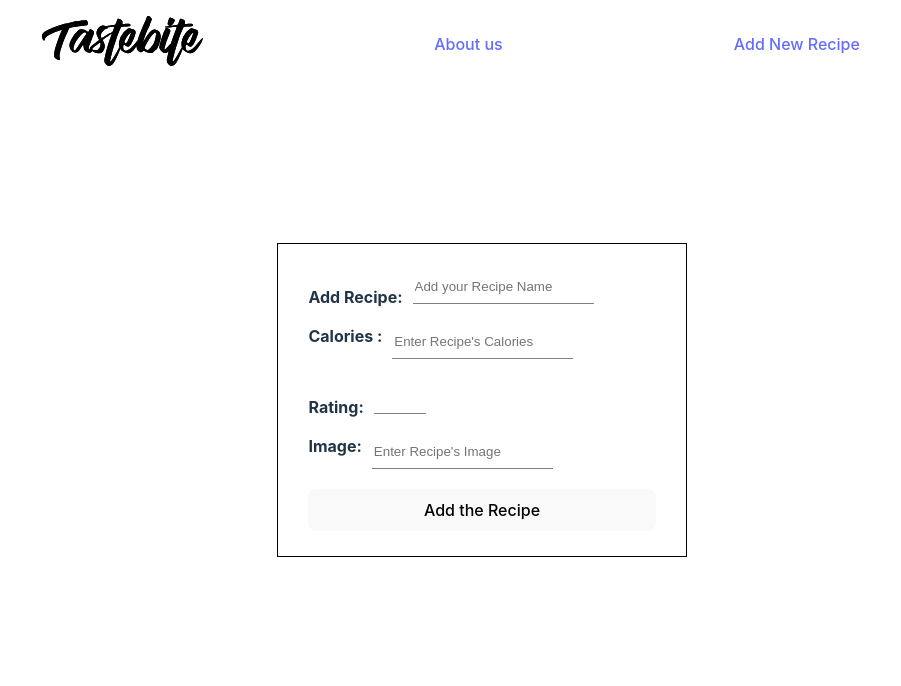
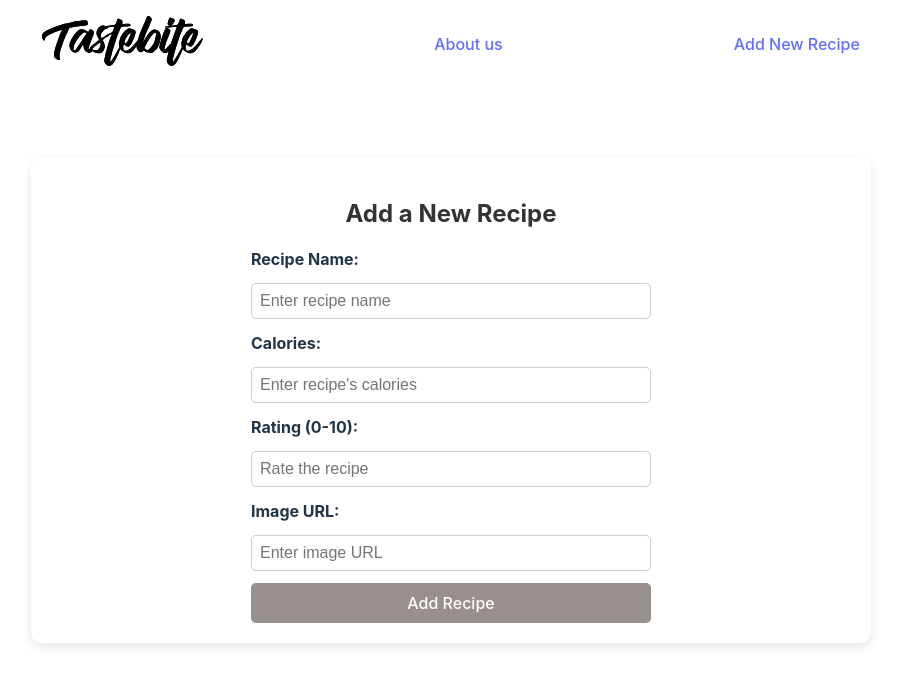
Before and after one commit to leen165/react-App, a React (Vite) app in the folder Recipe-Book/: page /add in a window 1280 px wide. Shown: the top 686 px of the page, without its empty margins (189-1090 px from the left). Built offline with nearby package versions, Linux system fonts and the light colour scheme.

Commit message:
added a search bar and improved the design of the add recipe section

```diff
--- a/Recipe-Book/src/components/AddRecipe.jsx
+++ b/Recipe-Book/src/components/AddRecipe.jsx
@@ -1,11 +1,8 @@
-import React from "react";
-import { useState } from "react";
-import "../pages/RecipeDetails";
-import RecipeList from "./RecipesList";
+import React, { useState } from "react";
+import { v4 as uuid } from "uuid";
 import "./RecipeList.css";
-import { v4 as uuid } from "uuid";
-function AddRecipe(props) {
 
+function AddRecipe({ callbackToCreat }) {
   const [name, setName] = useState("");
   const [image, setImage] = useState("");
   const [calories, setCalories] = useState("");
@@ -14,86 +11,74 @@ function AddRecipe(props) {
   const handleSubmit = (event) => {
     event.preventDefault();
 
+    if (!name || !image) {
+      alert("Recipe name and image are required!");
+      return;
+    }
+
     const recipeObj = {
-      name: name,
-      image: image,
-      calories: calories,
-      rating: rating,
       id: uuid(),
+      name,
+      image,
+      calories,
+      rating,
     };
-    console.log(recipeObj);
 
-    props.callbackToCreat(recipeObj);
-    // clear form
+    callbackToCreat(recipeObj);
+
+    // Clear form after submission
     setName("");
+    setCalories("");
     setRating("");
-    setCalories("");
     setImage("");
   };
 
   return (
-    <section>
-      <form onSubmit={handleSubmit} className="addRecipe">
-        <label>
-          <p>
-            <strong> Add Recipe:</strong>
-          </p>
+    <section className="add-recipe-container">
+      <h2>Add a New Recipe</h2>
+      <form onSubmit={handleSubmit} className="add-recipe-form">
+        <label>Recipe Name:</label>
         <input
           type="text"
-            name="Recipe"
           value={name}
-            required={true}
-            placeholder="Add your Recipe Name"
-            onChange={(event) => {
-              setName(event.target.value);
-            }}
+          required
+          placeholder="Enter recipe name"
+          onChange={(e) => setName(e.target.value)}
         />
-        </label>
-        <label>
-          <strong> Calories :</strong>
+
+        <label>Calories:</label>
         <input
           type="number"
-            name="Calories"
           value={calories}
-            placeholder="Enter Recipe's Calories"
-            onChange={(event) => {
-              setCalories(event.target.value);
-            }}
+          placeholder="Enter recipe's calories"
+          onChange={(e) => setCalories(e.target.value)}
         />
-        </label>
 
-        <label>
-          <p>
-            <strong>Rating:</strong>
-          </p>
+        <label>Rating (0-10):</label>
         <input
           type="number"
           value={rating}
-            name="Rating"
           min="0"
           max="10"
-            onChange={(event) => {
-              setRating(event.target.value);
-            }}
+          placeholder="Rate the recipe"
+          onChange={(e) => setRating(e.target.value)}
         />
-        </label>
 
-        <label>
-          <strong> Image:</strong>
+        <label>Image URL:</label>
         <input
           type="url"
-            name="image"
           value={image}
-            placeholder="Enter Recipe's Image"
-            onChange={(event) => {
-              setImage(event.target.value);
-            }}
+          required
+          placeholder="Enter image URL"
+          onChange={(e) => setImage(e.target.value)}
         />
-        </label>
 
-        <button>Add the Recipe</button>
+        <button type="submit" className="add-recipe-btn">
+          Add Recipe
+        </button>
       </form>
     </section>
   );
 }
+
 export default AddRecipe;
--- a/Recipe-Book/src/components/RecipeCard.jsx
+++ b/Recipe-Book/src/components/RecipeCard.jsx
@@ -1,15 +1,14 @@
-import React from 'react'
-import { Link } from 'react-router-dom';
+import React from "react";
+import { Link } from "react-router-dom";
 
-function RecipeCard({recipeObj}) {
-
-  console.log(recipeObj)
+function RecipeCard({ recipeObj }) {
   return (
-    <div className="recipeList" key={recipeObj.id}>
+    <div className="recipeList">
       <div>
-        <img src={recipeObj.image} />
+        <img src={recipeObj.image} alt={recipeObj.name} />
       </div>
       <div className="recipe-info">
+        <h3>{recipeObj.name}</h3>
         <Link to={`/recipes/${recipeObj.id}`}>
           <button>See Full Recipe</button>
         </Link>
@@ -18,4 +17,4 @@ function RecipeCard({recipeObj}) {
   );
 }
 
-export default RecipeCard
+export default RecipeCard;
--- a/Recipe-Book/src/components/RecipeList.css
+++ b/Recipe-Book/src/components/RecipeList.css
@@ -24,25 +24,63 @@
 .recipe-info {
   text-align: center;
 }
+.add-recipe-container {
+  width: 800px;
+  margin: auto;
+  padding: 20px;
+  background: #fff;
+  border-radius: 10px;
+  box-shadow: 0px 4px 10px rgba(0, 0, 0, 0.1);
+  text-align: center;
+}
 
-.addRecipe {
+h2 {
+  color: #333;
+  margin-bottom: 15px;
+}
+
+.add-recipe-form {
   display: flex;
   flex-direction: column;
-  width: 100%;
-  border: 1px solid black;
-  padding: 25px 30px;
+  gap: 12px;
+  width: 400px;
+  margin-left: auto;
+  margin-right: auto;
 }
 
-.addRecipe label {
-  display: flex;
-  flex-direction: row;
-  gap: 10px;
-  height: 35px;
-  margin-bottom: 20px;
+label {
+  font-weight: bold;
+  text-align: left;
+}
+
+input {
+  padding: 8px;
+  border: 1px solid #ccc;
+  border-radius: 5px;
+  font-size: 16px;
 
 }
 
-.addRecipe input{
-  border: transparent ;
-  border-bottom: 1px solid gray ;
+.add-recipe-btn {
+  background-color: #98908c;
+  color: white;
+  padding: 10px;
+  border: none;
+  border-radius: 5px;
+  cursor: pointer;
+  font-size: 16px;
+  transition: background 0.3s;
 }
+
+.add-recipe-btn:hover {
+  background-color: #cec9c7;
+}
+
+.recipe-search {
+  margin: 7vh auto 0 auto;
+  border: transparent;
+  border-bottom: 1px solid black;
+  height: 50px;
+  font-size: 20px;
+  text-align: center;
+}
--- a/Recipe-Book/src/components/RecipesList.jsx
+++ b/Recipe-Book/src/components/RecipesList.jsx
@@ -3,8 +3,7 @@ import recipes from "../assets/recipes.json";
 import RecipeCard from "./RecipeCard";
 import "./RecipeList.css";
 
-function RecipesList({recipesList}) {
-
+function RecipesList({ recipesList }) {
   const [oldrecipesList, setRecipeList] = useState(recipes);
   const deleteRecipe = (recipeId) => {
     const newRecipeList = oldrecipesList.filter((recipe) => {
@@ -12,12 +11,31 @@ function RecipesList({recipesList}) {
     });
     setRecipeList(newRecipeList);
   };
+  const [search, setSearch] = useState("");
+  const filteredRecipes = recipesList.filter((recipe) =>
+    recipe.name.toLowerCase().includes(search.toLowerCase())
+  );
   return (
-    <div className="recipe-container">
-      {recipesList.map((recipeObj)=> {
-        return <RecipeCard key={recipeObj.id} recipeObj={recipeObj} deleteRecipe={deleteRecipe} />;
-      })}
-    </div>
+    <>
+      <input
+        className="recipe-search"
+        type="text"
+        placeholder="Search recipes"
+        value={search}
+        onChange={(e) => setSearch(e.target.value)}
+      />
+      <div className="recipe-container">
+        {filteredRecipes.map((recipeObj) => {
+          return (
+            <RecipeCard
+              key={recipeObj.id}
+              recipeObj={recipeObj}
+              deleteRecipe={deleteRecipe}
+            />
+          );
+        })}
+      </div>
+    </>
   );
 }
 export default RecipesList;
```
Lines whose indentation alone changed are shown as unchanged.
